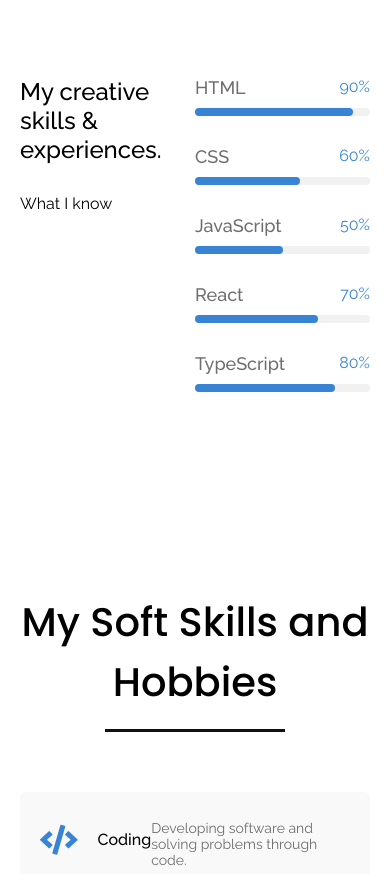
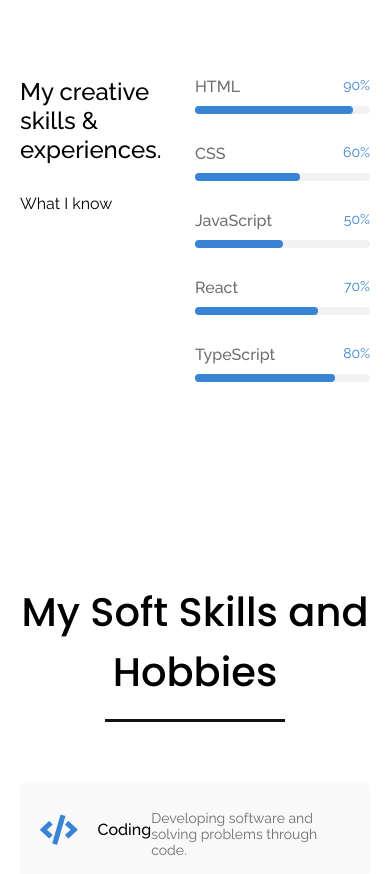
Before and after one commit to Darkmindy/SD-business-card, a plain HTML site: page index.html in a window 390 px wide. Shown: the part 2667-3541 px from the top of the page. Drawn offline with nearby package versions, Linux system fonts and the light colour scheme.

Commit message:
more responsive

```diff
--- a/style.css
+++ b/style.css
@@ -568,12 +568,10 @@ section .title::after {
     .skills .skills-content .text {
         font-size: 24px;
     }
-    .skills .skills-content .column.right .bars .info span
-    {
+    .skills .skills-content .column.right .bars .info span:first-child {
         font-size: 16px;
     }
-    .skills .skills-content .column.right .bars .info span
-    {
+    .skills .skills-content .column.right .bars .info span:last-child {
         font-size: 14px;
     }
     .skills-hobbies .carousel .card .box i {
```
Lines whose indentation alone changed are shown as unchanged.
